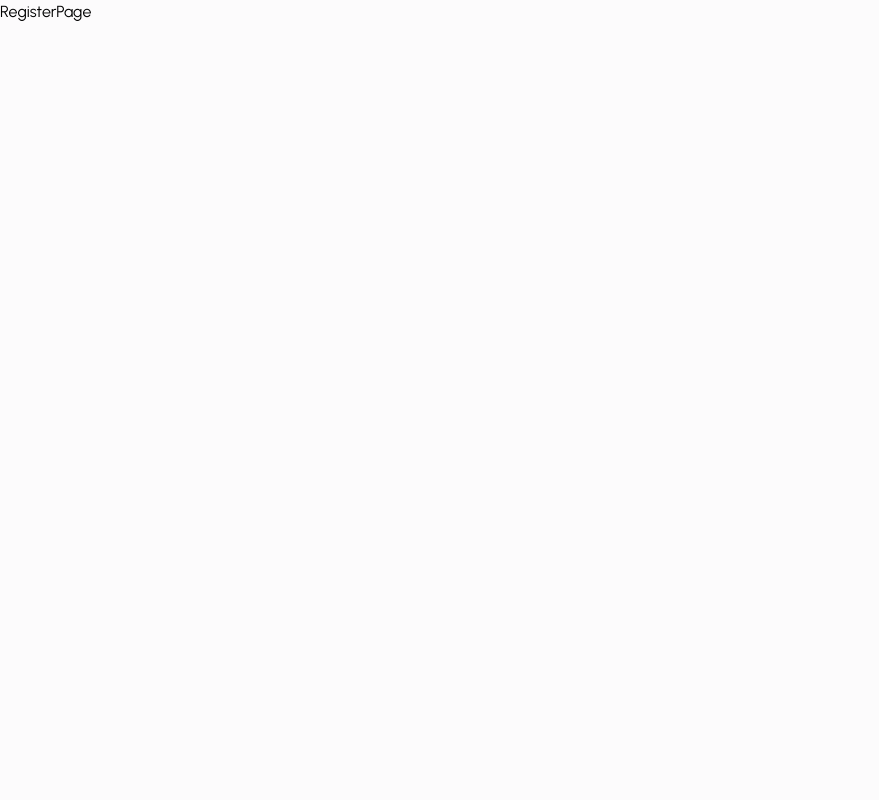
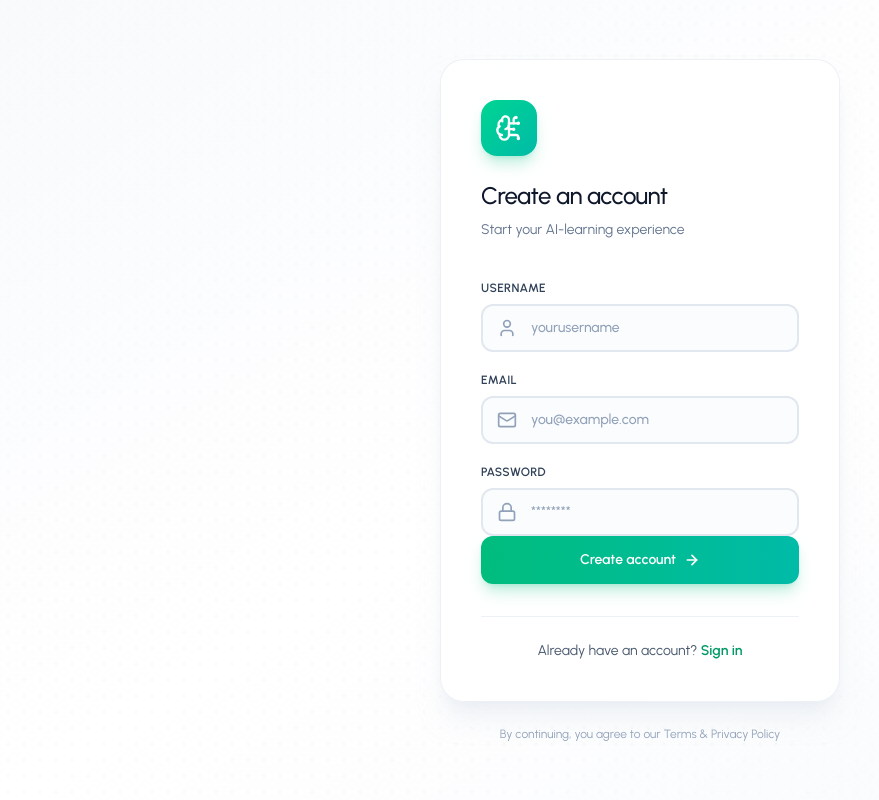
Before and after one commit to Anshsharma4552/AI-LEARNING, a React (Vite) app in the folder frontend/ai-learning-assistant/: page /register in a window 1280 px wide. Shown: the whole page, without its empty margins (0-879 px from the left). Built offline with nearby package versions, Linux system fonts and the light colour scheme.

Commit message:
register page

```diff
--- a/frontend/ai-learning-assistant/src/pages/Auth/LoginPage.jsx
+++ b/frontend/ai-learning-assistant/src/pages/Auth/LoginPage.jsx
@@ -108,7 +108,7 @@ const LoginPage = () => {
 
                       {/* Password Field */}
                       <div className="space-y-2">
-                          <label className="block text-sx font-semibold text-slate-700 uppercase tracking-wide">
+                          <label className="block text-xs font-semibold text-slate-700 uppercase tracking-wide">
                               Password
                           </label>
 
--- a/frontend/ai-learning-assistant/src/pages/Auth/RegisterPage.jsx
+++ b/frontend/ai-learning-assistant/src/pages/Auth/RegisterPage.jsx
@@ -1,8 +1,190 @@
-import React from 'react'
+import React, { useState } from "react";
+import { Link, useNavigate } from "react-router-dom";
+import authService from "../../service/authService";
+import { BrainCircuit,User,Mail, Lock, ArrowRight } from "lucide-react";
+import toast from "react-hot-toast";
 
 const RegisterPage = () => {
-  return (
-    <div>RegisterPage</div>
-  )
-}
+    const [username, setUsername] = useState("");
+    const [email, setEmail] = useState("");
+    const [password, setPassword] = useState("");
+    const [error, setError] = useState("");
+    const [loading, setLoading] = useState(false);
+    const [focusedField, setFocusedField] = useState(null);
+
+    const navigate = useNavigate();
+
+    const handleSubmit = async (e) => {
+      e.preventDefault();
+
+      if (password.length < 6) {
+          setError("Password must be at least 6 characters long.");
+          return;
+      }
+
+      setError("");
+      setLoading(true);
+
+      try {
+          await authService.register(username, email, password);
+          toast.success("Registration successful! Please Login.");
+          navigate("/login");
+      } catch (err) {
+          setError(
+              err.message || "Failed to register. Please try again."
+          );
+          toast.error(err.message || "Failed to register.");
+      } finally {
+          setLoading(false);
+      }
+  };
+
+    return (
+      <div className="flex items-center justify-center min-h-screen bg-linear-to-br from-slate-50 via-white to-slate-50">
+          <div className="absolute inset-0 bg-[radial-gradient(#e5e7eb_1px,transparent_1px)] bg-size-[16px_16px] opacity-30" />
+
+          <div className="relative w-full max-w-md px-6">
+              <div className="bg-white/80 backdrop-blur-xl border border-slate-200/60 rounded-3xl shadow-xl shadow-slate-200/50  p-10">
+                  {/* Header */}
+                  <div className="text-center, mb-10">
+                      <div className="inline-flex items-center justify-center w-14 h-14 rounded-2xl bg-linear-to-br from-emerald-400 to-teal-500 shadow-lg shadow-emerald-500/25 mb-6">
+                          <BrainCircuit
+                              className=" w-7 h-7 text-white"
+                              strokeWidth={2}
+                          />
+                      </div>
+
+                      <h1 className="text-2xl font-medium text-slate-900 tracking-tight mb-2">
+                          Create an account
+                      </h1>
+
+                      <p className="text-slate-500 text-sm">
+                          Start your AI-learning experience
+                      </p>
+                  </div>
+
+                  <div className="space-y-5">
+                    <div className="space-y-2">
+                      <label className="block text-xs font-semibold text-slate-700 uppercase tracking-wide">
+                        Username
+                      </label>
+                      <div className="relative group">
+                        <div className={`absolute inset-y-0 left-0 pl-4 flex items-center pointer-events-none transition-colors duration-200 ${
+                          focusedField==='username'?'text-emerald-500':'text-slate-400'}`}>
+                            <User className="h-5 w-5" strokeWidth={2}/>
+                          </div>
+                          <input
+                              type="text"
+                              value={username}
+                              onChange={(e)=>setUsername(e.target.value)}
+                              onFocus={()=>setFocusedField("username")}
+                              onBlur={()=>setFocusedField(null)}
+                              className="w-full h-12 pl-12 pr-4 border-2 border-slate-200 rounded-xl bg-slate-50/50 text-slate-900 placeholder-slate-400 text-sm font-medium transition-all duration-200 focus:outline-none focus:border-emerald-500 focus:bg-white focus:shadow-lg focus:shadow-emerald-500/10"
+                              placeholder="yourusername"
+                          />
+                      </div>
+                    </div>
+
+
+                    <div className="space-y-2">
+                      <label className="block text-xs font-semibold text-slate-700 uppercase tracking-wide">
+                        Email
+                      </label>
+                      <div className="relative group">
+                        <div className={`absolute inset-y-0 left-0 pl-4 flex items-center pointer-events-none transition-colors duration-200 ${
+                          focusedField==='email'?'text-emerald-500':'text-slate-400'}`}>
+                            <Mail className="h-5 w-5" strokeWidth={2}/>
+                        </div>
+                        <input
+                          type="email"
+                          value={email}
+                          onChange={(e)=>setEmail(e.target.value)}
+                          onFocus={()=>setFocusedField("email")}
+                          onBlur={()=>setFocusedField(null)}
+                          className="w-full h-12 pl-12 pr-4 border-2 border-slate-200 rounded-xl bg-slate-50/50 text-slate-900 placeholder-slate-400 text-sm font-medium transition-all duration-200 focus:outline-none focus:border-emerald-500 focus:bg-white focus:shadow-lg focus:shadow-emerald-500/10"
+                          placeholder="you@example.com"
+                        />
+                      </div>
+                    </div>
+
+
+                    <div className="space-y-2">
+                      <label className="block text-xs font-semibold text-slate-700 uppercase tracking-wide">
+                        Password
+                      </label>
+                      <div className="relative group">
+                        <div className={`absolute inset-y-0 left-0 pl-4 flex items-center pointer-events-none transition-colors duration-200 ${
+                          focusedField==='password'?'text-emerald-500':'text-slate-400'}`}>
+                            <Lock className="h-5 w-5" strokeWidth={2}/>
+                        </div>
+                        <input
+                          type="password"
+                          value={password}
+                          onChange={(e)=>setPassword(e.target.value)}
+                          onFocus={()=>setFocusedField("password")}
+                          onBlur={()=>setFocusedField(null)}
+                          className="w-full h-12 pl-12 pr-4 border-2 border-slate-200 rounded-xl bg-slate-50/50 text-slate-900 placeholder-slate-400 text-sm font-medium transition-all duration-200 focus:outline-none focus:border-emerald-500 focus:bg-white focus:shadow-lg focus:shadow-emerald-500/10"
+                          placeholder="********"
+                        />
+                      </div>
+                    </div>
+                  </div>
+
+                  {/* Error Message */}
+                  {error && (
+                          <div className="rounded-lg bg-red-50 border border-red-200 p-3">
+                              <p className="text-xs text-red-600 font-medium text-center">
+                                  {error}
+                              </p>
+                          </div>
+                      )}
+
+
+                  {/* Submit Button */}
+                  <button
+                          onClick={handleSubmit}
+                          disabled={loading}
+                          className="group relative w-full h-12 bg-linear-to-r from-emerald-500 to-teal-500 hover:from-emerald-600 hover:to-teal-600 active:scale-[0.98] text-white text-sm font-semibold rounded-xl transition-all duration-200 focus:outline-none focus:ring-4 focus:ring-emerald-500/20 disabled:opacity-50 disabled:cursor-not-allowed disabled:active:scale-100 shadow-lg shadow-emerald-500/25 overflow-hidden"
+                      >
+                          <span className="relative z-10 flex items-center justify-center gap-2">
+                              {loading ? (
+                                  <>
+                                      <div className="w-4 h-4 border-2 border-white/30 border-t-white rounded-full animate-spin" />
+                                      Creating account...
+                                  </>
+                              ) : (
+                                  <>
+                                      Create account
+                                      <ArrowRight
+                                          className="w-4 h-4 group-hover:translate-x-1 transition-transform duration-200"
+                                          strokeWidth={2.5}
+                                      />
+                                  </>
+                              )}
+                          </span>
+                          <div className='absolue inset-0 bg-gradient-to-r from-white/0 via-white/20 to-white/0 translate-x-[-100%] group-hover:translate-x-[-100%] transition-transform duration-700'/>
+                      </button>
+
+
+                  <div className="mt-8 pt-6 border-t border-slate-200/60">
+                      <p className="text-center text-sm text-slate-600">
+                          Already have an account?{' '}
+                          <Link
+                              to="/login"
+                              className="font-semibold text-emerald-600 hover:text-emerald-700 transition-colors duration-200"
+                          >
+                              Sign in
+                          </Link>
+                      </p>
+                  </div>
+            </div>
+            <p className="text-center text-xs text-slate-400 mt-6">
+                      By continuing, you agree to our
+                      Terms & Privacy Policy
+            </p>
+          </div>
+        </div>
+    );
+};
+
 export default RegisterPage;
```
